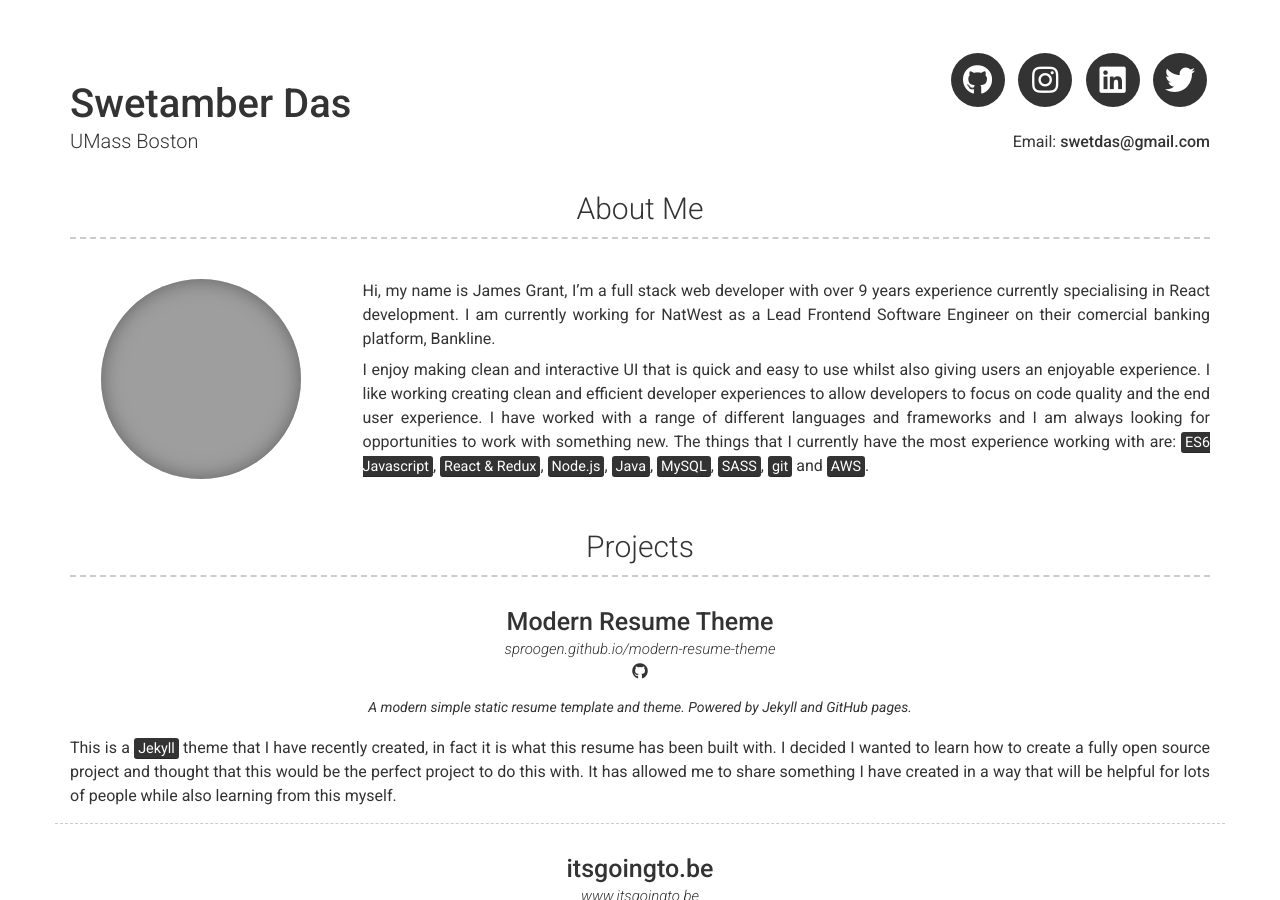
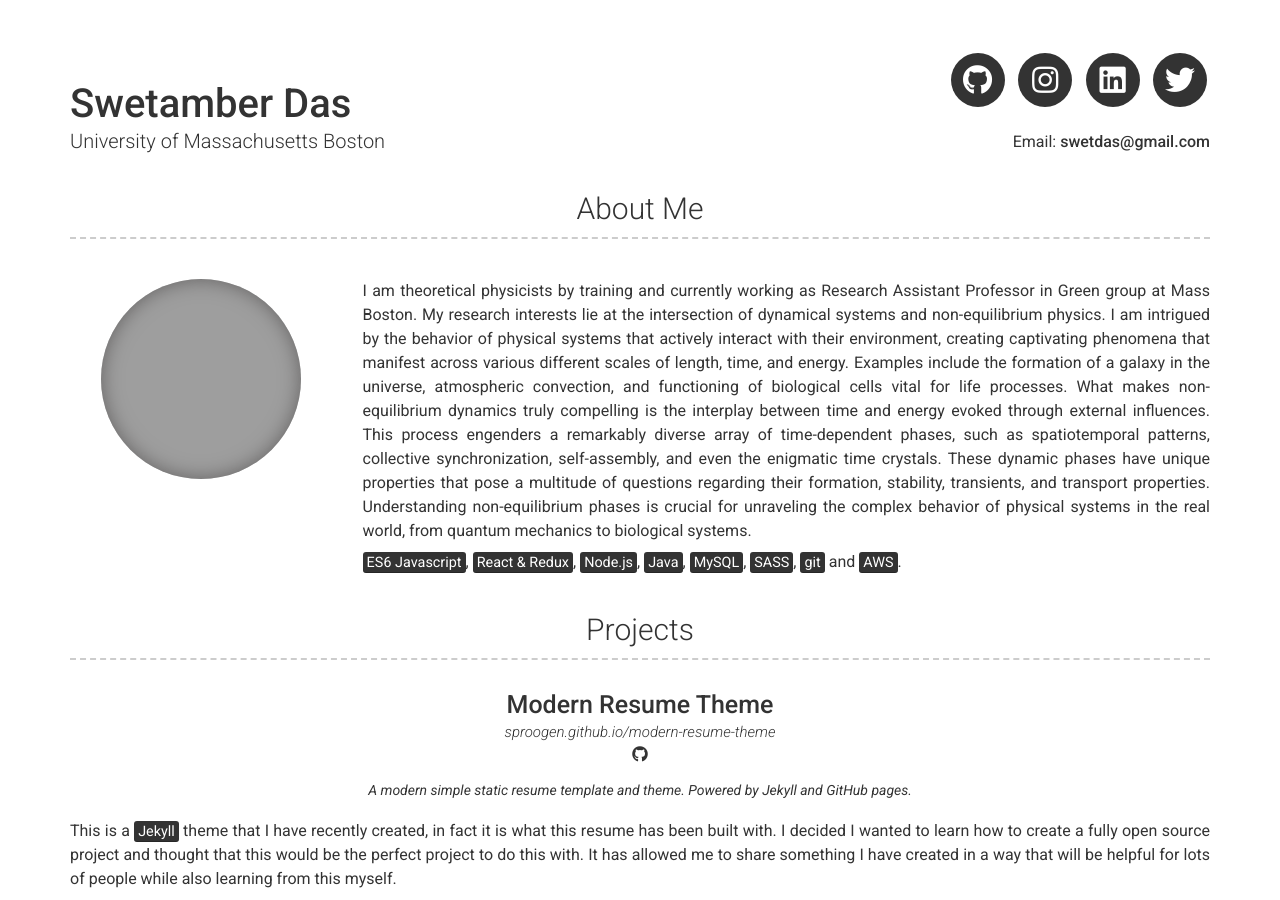
Before and after one commit to SwetamberD/swetamberd.github.io, a Jekyll site: the page built from index.md, in a window 1280 px wide and 900 px high. Built offline with Jekyll 4.4.1, drawn with Linux system fonts in a browser that asks for light colours; nearby versions of some CDN libraries; grey boxes are pictures that could not be loaded.

Commit message:
about me updated

```diff
--- a/_config.yml
+++ b/_config.yml
@@ -6,7 +6,7 @@ version: 2
 
 # Personal info
 name: Swetamber Das
-title: UMass Boston
+title: University of Massachusetts Boston
 email: swetdas@gmail.com
 
 # Social links
@@ -24,13 +24,8 @@ linkedin_username: jameswgrant
 # about_title: About Me
 about_profile_image: images/jg2.jpg
 about_content: |
-  Hi, my name is James Grant, I'm a full stack web developer with over 9 years experience currently specialising in React development.
-  I am currently working for NatWest as a Lead Frontend Software Engineer on their comercial banking platform, Bankline.
+  I am theoretical physicists by training and currently working as Research Assistant Professor in Green group at Mass Boston. My research interests lie at the intersection of dynamical systems and non-equilibrium physics. I am intrigued by the behavior of physical systems that actively interact with their environment, creating captivating phenomena that manifest across various different scales of length, time, and energy. Examples include the formation of a galaxy in the universe,  atmospheric convection, and functioning of biological cells vital for life processes. What makes non-equilibrium dynamics truly compelling is the interplay between time and energy evoked through external influences. This process engenders a remarkably diverse array of time-dependent phases, such as spatiotemporal patterns, collective synchronization, self-assembly, and even the enigmatic time crystals. These dynamic phases have unique properties that pose a multitude of questions regarding their formation, stability, transients, and transport properties. Understanding non-equilibrium phases is crucial for unraveling the complex behavior of physical systems in the real world, from quantum mechanics to biological systems.
 
-  I enjoy making clean and interactive UI that is quick and easy to use whilst also giving users an enjoyable experience.
-  I like working creating clean and efficient developer experiences to allow developers to focus on code quality and the end user experience.
-  I have worked with a range of different languages and frameworks and I am always looking for opportunities to work
-  with something new. The things that I currently have the most experience working with are:
   <mark>ES6 Javascript</mark>,
   <mark>React &amp; Redux</mark>,
   <mark>Node.js</mark>,
```
